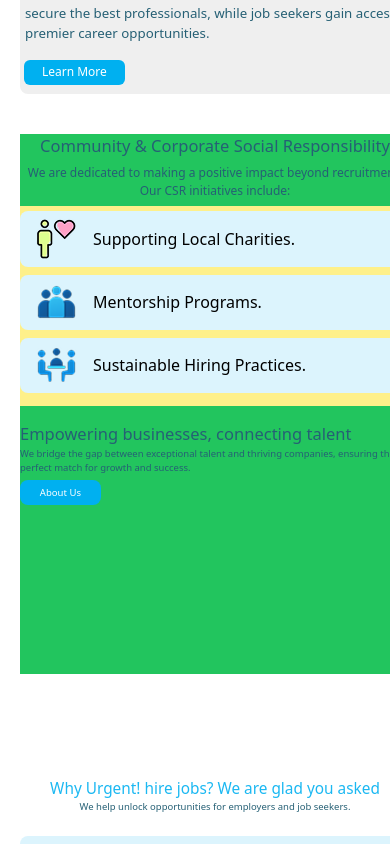
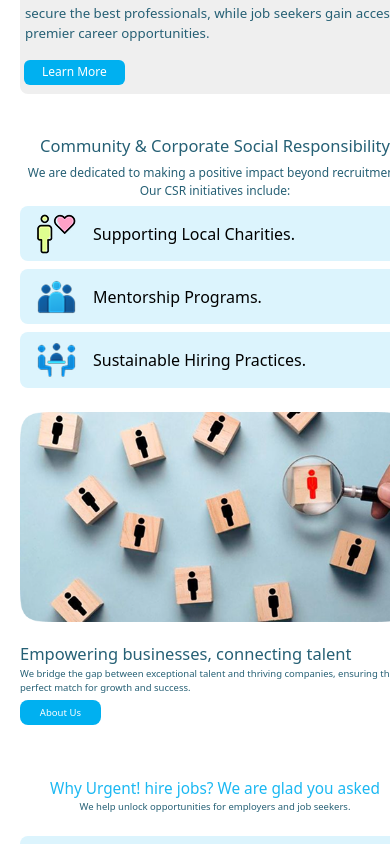
Before and after one commit to wizleriq/Jobsearch, a React (Create React App) app: page / in a window 390 px wide. Shown: the part 1123-1967 px from the top of the page. Built offline with nearby package versions, Linux system fonts and the light colour scheme.

Commit message:
Desktop and Mobile view

```diff
--- a/src/App.js
+++ b/src/App.js
@@ -345,8 +345,8 @@
           w-[390px] h-[1400px] bg-transparent flex flex-col lg:mb-0  mb-10">
             <div className="lg:w-[490px] lg:h-[556px] lg:top-[22px lg:left-[89px] lg:flex-col lg:bg-transaprent
             w-[390px] h-[270px] flex flex-col bg-transparent "> */}
-             <div className="lg:w-[490px] lg:h-[958px] lg:top-[252px] lg:left-[89px] lg:flex-col lg:bg-[#ffffff]
-          w-[390px] h-[1000px] bg-green-500 flex flex-col lg:mb-0  mb-10">
+             <div className="lg:w-[490px] lg:h-[958px] lg:top-[252px] lg:left-[89px] lg:flex-col lg:bg-transparent
+          w-[390px] h-[590px] bg-transparent flex flex-col lg:mb-0  mb-10">
             {/* <div className="lg:w-[490px] lg:h-[556px] lg:top-[22px lg:left-[89px] lg:flex-col lg:bg-transaprent
             w-[390px] h-[270px] flex flex-col bg-red-300 "> */}
 
@@ -367,7 +367,7 @@
               </div>
 
     <div className='lg:w-[490px] lg:h-[309px] lg:top-[478px] lg:mt-8 lg:left-[767px] lg:gap-[24px] lg:bg-transparent
-  lg:flex-col lg:justify-evenly bg- w-[390px] h-[200px] bg-yellow-200 flex flex-col items-center justify-center mt-0'>
+  lg:flex-col lg:justify-evenly bg- w-[390px] h-[200px] bg-transparent flex flex-col items-center justify-center mt-0'>
 
                 <div className="lg:w-[489px] lg:h-[70px] lg:mb-4 lg:rounded-lg lg:bg-[#DCF4FD] lg:flex lg:items-center
                  lg:justify-evenly w-[390px] h-[55.15px] flex items-center lg:pl-0 pl-2 rounded-lg mb-2 bg-[#DCF4FD] ">
@@ -405,9 +405,9 @@
 
               </div>
 
-                    {/* <div className="block lg:hidden lg:bg-green-500 mt-4 w-[390px] h-[280px] rounded-lg bg-transparent">
+                    <div className="block lg:hidden lg:bg-green-500 mt-4 w-[390px] h-[280px] rounded-lg bg-transparent">
               <img src={Card} alt="" className=' lg:w-[560px] lg:h-[301px] w-[390px] h-[210px]'/>
-            </div> */}
+            </div>
 
             {/* </div> */}
 {/*
@@ -441,7 +441,7 @@
 
       {/* Hire Section Starts  lg:h-[836px]  lg:bg-[#FAFAFA] */}
       <section id='hire' className="lg:w-full lg:h-[780px] lg:top-[3024px] lg:bg-[#FAFAFA] lg:mx-auto lg:flex lg:flex-col
-lg:justify-center lg:mt-12 lg:mb-0 mb-6 mt-6 w-[390px] h-[760px] bg-tranasparent flex flex-col mx-auto">
+lg:justify-center lg:mt-12 lg:mb-0 mb-4 mt-6 w-[390px] h-[760px] bg-tranasparent flex flex-col mx-auto">
 
    <div className='lg:w-[50px] lg:h-[2px] lg:flex  lg:mx-auto lg:mb-4 lg:mt-[-120px] ' >
           <div className='lg:w-[19px] lg:h-[2px] lg:bg-[#01B0F1] lg:flex lg:flex-col lg:mx-auto lg:mt-4'>
@@ -509,7 +509,7 @@
 
       {/* Expertise Section Starts */}
       <section className="lg:w-full lg:h-[660px] lg:bg-[#FFFFFF] lg:flex lg:flex-col
-lg:justify-center lg:mb-0 mb-6 bg-transparent w-[390px] h-[670px] mx-auto lg:mt-0 mt-10">
+lg:justify-center lg:mb-0 mb-6 bg-transparent w-[390px] h-[670px] mx-auto lg:mt-0 mt-5">
         <div className="lg:w-[400px] lg:h-[60px] lg:mt-[-100px] lg:bg-transparent lg:mb-0 lg:flex lg:flex-col  lg:items-center lg:mx-auto lg:justify-center
         lg:gap-[16px] w-[390px] h-[35.04px] mb-8 flex flex-col justify-center items-center bg-transparent">
           {/* <div className="lg:w-[400px] lg:min-h-[70px] lg:mt-10 lg:flex lg:flex-col lg:items-center lg:mx-auto lg:justify-center lg:gap-2 lg:bg-green-500"> */}
@@ -927,7 +927,7 @@
           w-[180px] h-[42.4px] bg-[#00B0F0] flex items-center justify-center'>
          <h3 className='lg:w-[214px] lg:h-[29px] lg:font-semibold lg:text-[23.5px]
          lg:flex lg:items-center lg:justify-center lg:leading-[100%] lg:capitalize lg:text-[#FFFFFF] font-medium
-         text-[20px] leading-[100%] text-capitalize text-[#FFFFFF]'>Urgent! hire jobs</h3>
+         text-[20px] leading-[100%] text-capitalize text-[#FFFFFF]'>Urgent! Hire Jobs</h3>
       </div>
       <div className='lg:w-[538px] lg:h-[60px]  lg:mt-[-50px]  lg:transparent mt-3 w-[380px] h-[60px] bg-transparent'>
      <h3 className='lg:font-light lg:text-[18px] lg:text-[#266075] font-light text-[13px] text-[#266075]'> Urgent! Hire Jobs, LLC – Where Talent Meets Opportunity. we are more than a staffing agency we are a strategic partner in talent acquisition.</h3>
@@ -1000,9 +1000,9 @@
             <h3 className='lg:font-light lg:text-[16px] lg:leading-[100%] lg:capitalize lg:text-[#266075] font-normal text-[13px] capitalize text-[#266075]'>Policies</h3>
             </div>
 
-            <div className='lg:w-[95px] lg:h-[27px] lg:bg-transparent lg:flex lg:items-center  w-[95px] h-25px] flex items-center'>
-            <h3 className='lg:font-light lg:text-[16px] lg:leading-[100%] lg:capitalize lg:text-[#266075] font-normal text-[13px] capitalize text-[#266075]'>FAQs</h3>
-            </div>
+            <ul className='lg:w-[95px] lg:h-[27px] lg:bg-transparent lg:flex lg:items-center  w-[95px] h-25px] flex items-center'>
+            <a href='#faqs'><li className='lg:font-light lg:text-[16px] lg:leading-[100%] lg:capitalize lg:text-[#266075] font-normal text-[13px] capitalize text-[#266075]'>FAQs</li></a>
+            </ul>
 
             </div>
           </div>
@@ -1010,7 +1010,7 @@
 
           <div className='lg:w-[450.29px] lg:h-[21px] lg:mt-10 lg:bg-transparent lg:flex lg:items-center lg:justify-center
           lg:mx-auto mt-3 w-[310px] h-[24px] bg-transparent flex item-center mx-auto '>
-            <h3 className='lg:font-light lg:text-[17.59px] lg:leading-[100%] lg:text-[#266075] font-light text-[13px] text-[#266075]
+            <h3 className='lg:font-light lg:text-[17.59px] lg:leading-[100%] lg:text-[#266075] font-light text-[12px] text-[#266075]
             '>
               Copyright 2024 Urgent! Hire Jobs S.L All rights reserved.</h3>
 
```
